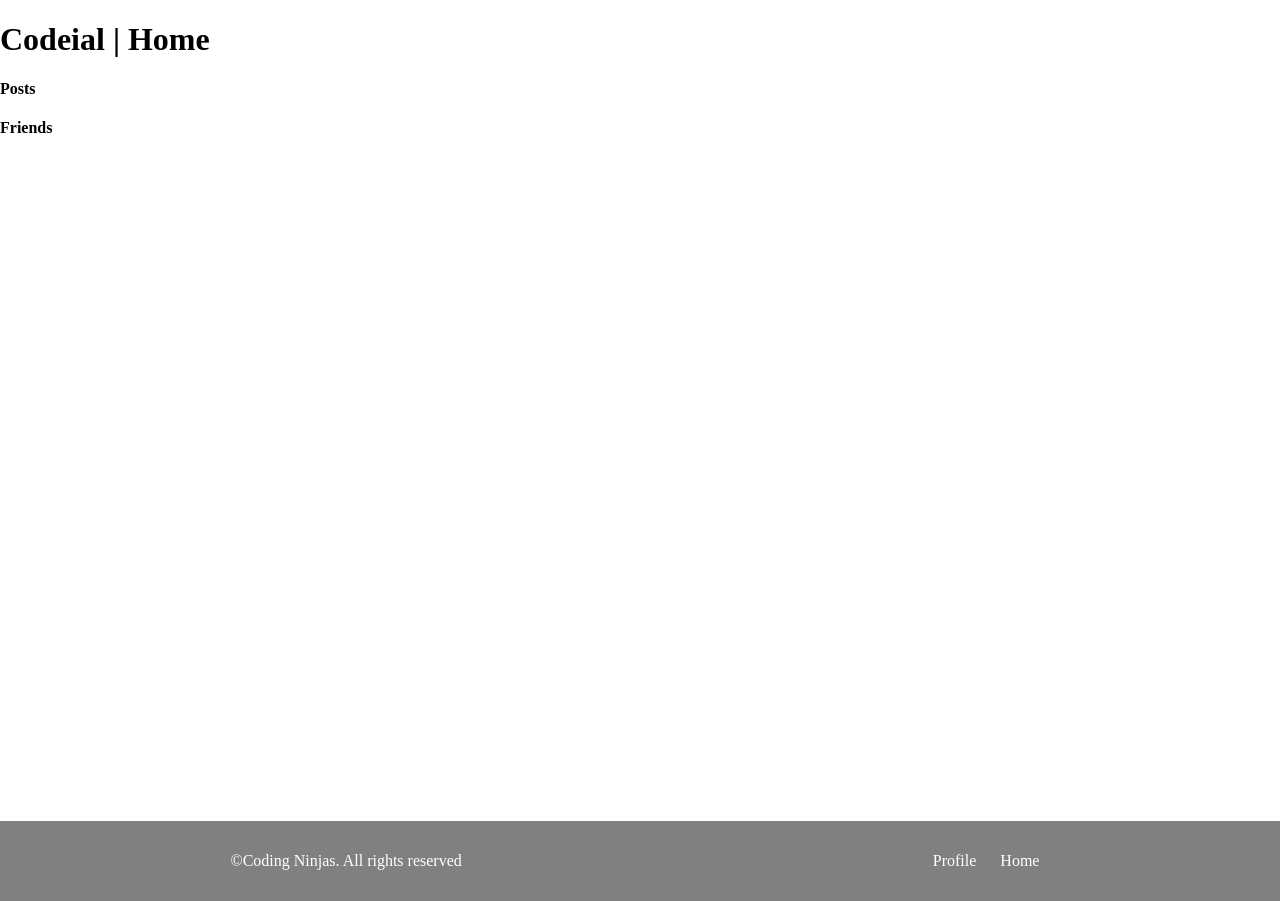
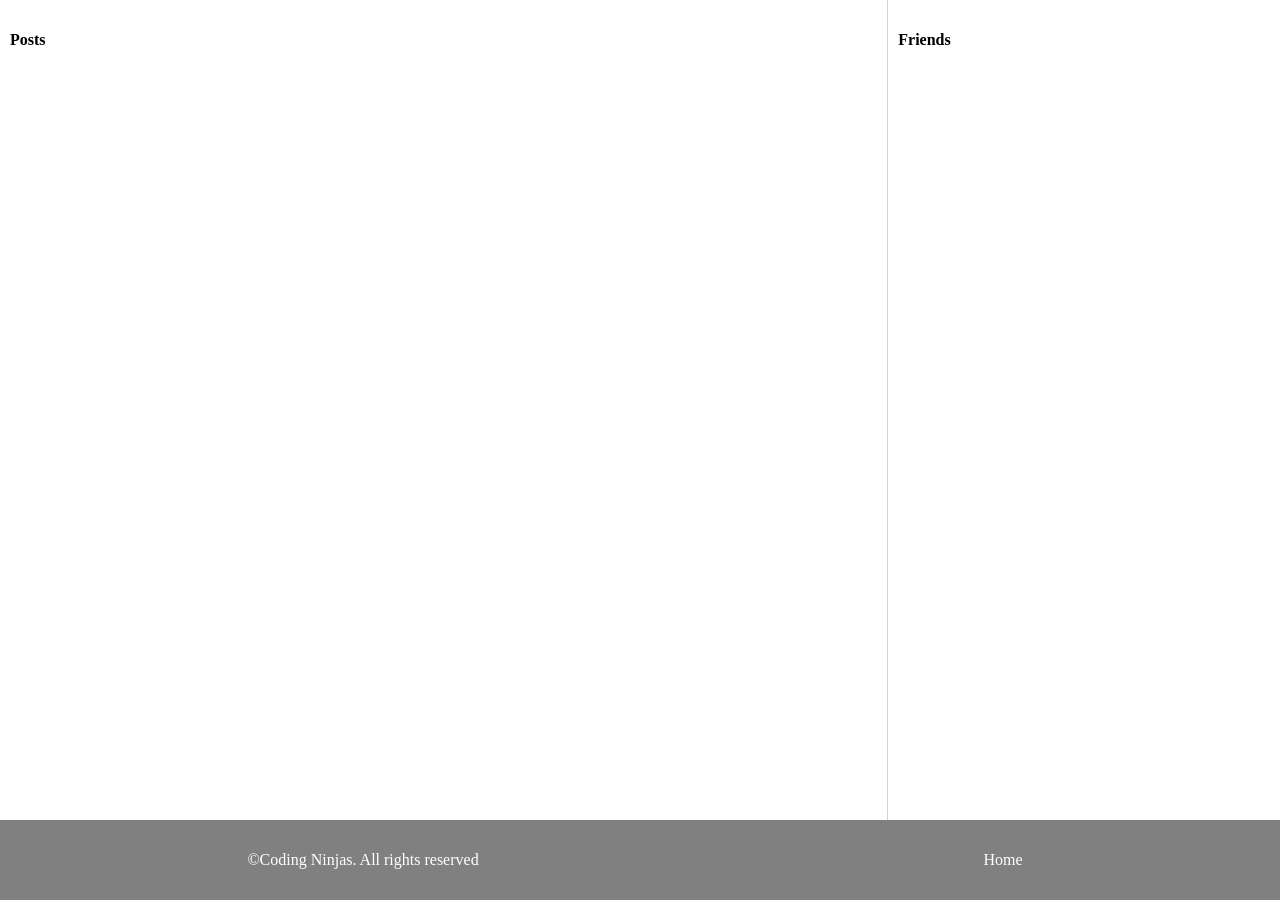
Before and after one commit to RohanVashisht003/codeial-website, a Node server app: page / in a window 1280 px wide. Shown: the part 64-965 px from the top of the page. Run offline with Node 20, Linux system fonts and the light colour scheme; data that the repository does not hold is empty; style sheets or scripts are compiled from the project's sources; some libraries are stand-ins or nearby versions.

Commit message:
corrected code

```diff
--- /dev/null
+++ b/assets/css/home.css
@@ -0,0 +1,10 @@
+#home-container {
+  display: flex; }
+  #home-container #feed-posts {
+    width: 70%;
+    padding: 10px; }
+  #home-container #user-friends {
+    width: 30%;
+    height: 100vh;
+    padding: 10px;
+    border-left: 1px solid lightgray; }
--- a/assets/css/layout.css
+++ b/assets/css/layout.css
@@ -3,4 +3,5 @@ body {
   padding: 0; }
 
 #layout-main {
-  min-height: 100%; }
+  min-height: 100%;
+}
--- a/assets/scss/home.scss
+++ b/assets/scss/home.scss
@@ -1,3 +1,15 @@
-body{
+#home-container {
+    display: flex;
 
+    #feed-posts {
+        width: 70%;
+        padding: 10px;
+    }
+
+    #user-friends{
+        width: 30%;
+        height: 100vh;
+        padding: 10px;
+        border-left: 1px solid lightgray;
+    }
 }
--- a/routes/users.js
+++ b/routes/users.js
@@ -4,7 +4,7 @@ const passport = require("passport");
 
 const userController = require("../controllers/users_controller");
 
-router.get("/profile/:id",passport.checkAuthentication, userController.profile);
+router.get("/profile/:id", passport.checkAuthentication, userController.profile);
 
 router.post("/update/:id", passport.checkAuthentication, userController.update);
 
@@ -14,7 +14,9 @@ router.get("/sign-in", userController.signIn);
 router.post("/create", userController.create);
 
 // use passport as a middleware to authenticate
-router.post("/create-session", passport.authenticate("local", { failureRedirect: "/users/sign-in" }),userController.createSession);
+router.post("/create-session", passport.authenticate("local", {
+    failureRedirect: "/users/sign-in"
+}), userController.createSession);
 
 router.get('/sign-out', userController.destroySession);
 module.exports = router;
--- a/views/_footer.ejs
+++ b/views/_footer.ejs
@@ -2,7 +2,7 @@
     <p id="right">Coding Ninjas. All rights reserved</p>
 
     <div id="nav-links">
-        <a href="/users/profile">Profile</a>
+        <!-- <a href="/users/profile">Profile</a> -->
         <a href="/">Home</a>
     </div>
 </footer>
--- a/views/_header.ejs
+++ b/views/_header.ejs
@@ -2,7 +2,7 @@
   <h1>Codeial</h1>
   <ul>
     <% if (locals.user){%>
-    <li><a href="/users/profile"><%= user.name %></a>
+    <li><a href="/users/profile/<%=user.id%>"><%= user.name %></a>
     </li>
     <li><a href="/users/sign-out">Sign OUT</a></li>
     <%} else{ %>
--- a/views/_post.ejs
+++ b/views/_post.ejs
@@ -24,7 +24,6 @@
       <ul id="post-comments-<%= post._id%>"></ul>
         <% for(comment of post.comments){%>
         <%- include('_comment.ejs')-%>
-
         <%}%>
      </div>
   </div>
--- a/views/home.ejs
+++ b/views/home.ejs
@@ -1,9 +1,11 @@
-<!-- <link rel="stylesheet" href="/css/home.css"> -->
-<h1><%= title %></h1>
+<link rel="stylesheet" href="/css/home.css">
+<!-- <h1><%= title %></h1> -->
 
+<div id="home-container">
   <section id="feed-posts">
     <h4>Posts</h4>
     <% if(locals.user){%>
+
     <form action="/posts/create" id="new-post-form" method="POST">
       <textarea name="content" id="" cols="30" rows="3" placeholder="Type Here..." required></textarea>
       <input type="submit" value="Post">
@@ -26,3 +28,4 @@
     </p>
      <%}%>
   </section>
+</div>
```
Lines whose indentation alone changed are shown as unchanged.
